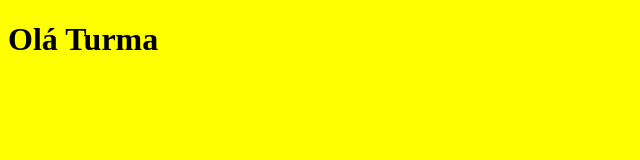
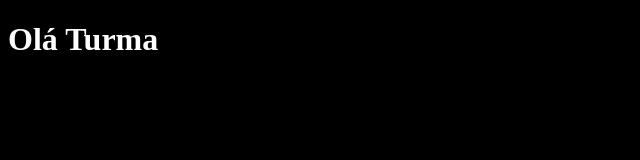
Before and after one commit to rommelcarneiro/pplcc-m-20241, a plain HTML site: page index.html in a window 1280 px wide. Shown: the whole page, without its empty margins (0-640 px from the left). Drawn offline with Linux system fonts and the light colour scheme.

Commit message:
Alterando a cor de fundo e do texto

```diff
--- a/style.css
+++ b/style.css
@@ -1,3 +1,7 @@
 body {
-    background-color: yellow;
+    background-color: black;
 }
+
+h1 {
+    color: white;
+}
```
